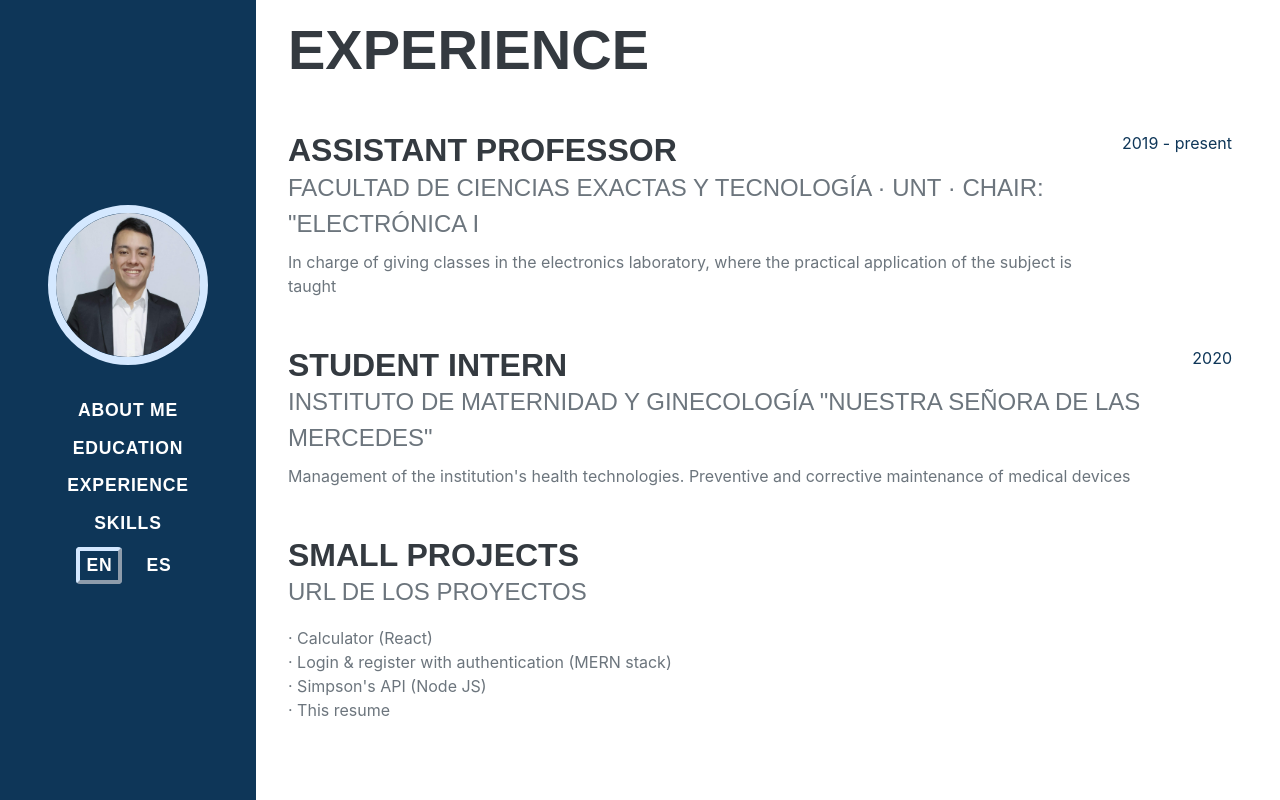
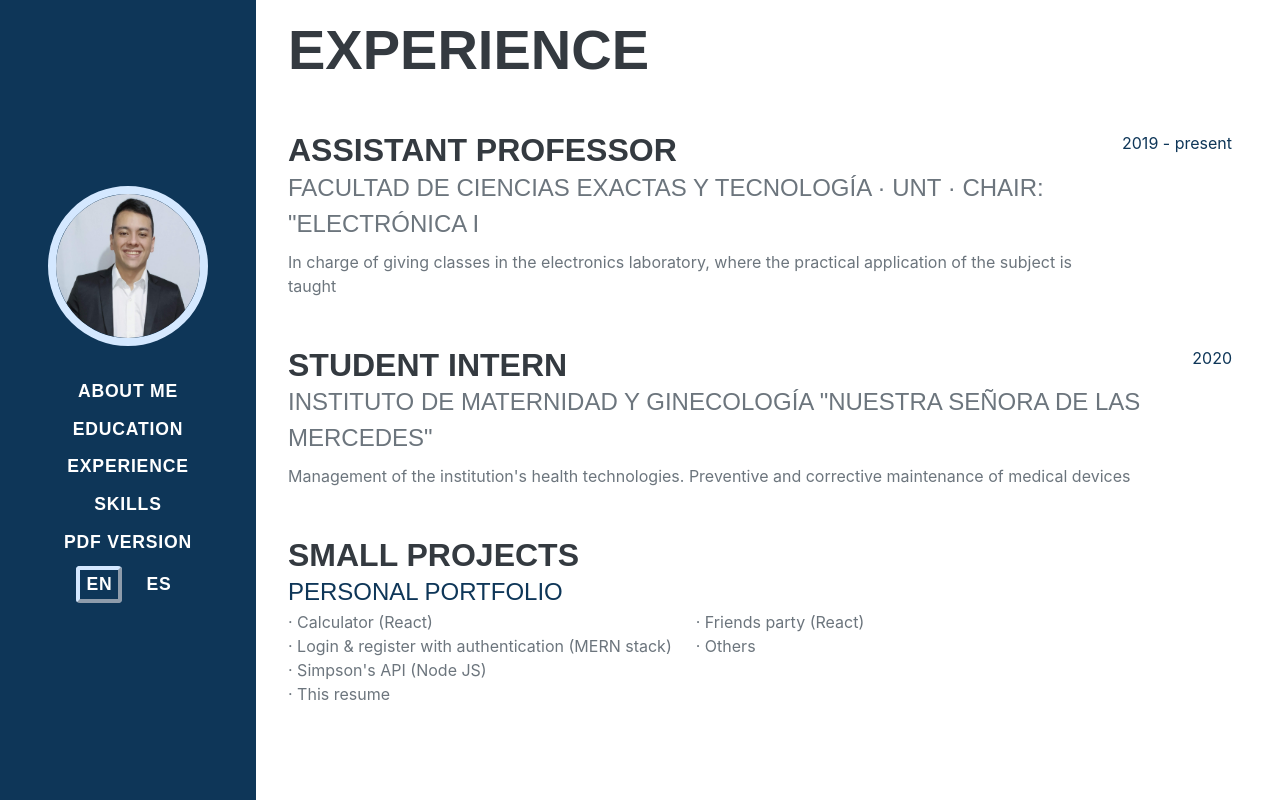
Before and after one commit to dfernandezfb/dfernandezfb.github.io, a React (Create React App) app: page /experience in a window 1280 px wide. Built offline with nearby package versions, Linux system fonts and the light colour scheme; a web font is replaced by a local one.

Commit message:
adding details

```diff
--- a/src/components/Menu/Menu.js
+++ b/src/components/Menu/Menu.js
@@ -48,6 +48,7 @@ const Menu = () => {
                     <Link to='/education' className='item'>Education</Link>
                     <Link to='/experience' className='item'>Experience</Link>
                     <Link to='/skills' className='item'>Skills</Link>
+                    <a href='https://drive.google.com/file/d/1lSRQtqdEeg31upvIo43UBf95wcVRP2zp/view?usp=sharing' className='item' target='_blank'>PDF version</a>
                 </>
                 :
                 <>
@@ -55,6 +56,7 @@ const Menu = () => {
                     <Link to='/education' className='item'>Educación</Link>
                     <Link to='/experience' className='item'>Experiencia</Link>
                     <Link to='/skills' className='item'>Habilidades</Link>
+                    <a href='https://drive.google.com/file/d/1GWigpphiRSaX4r5hwOVOg2eQtt109oew/view?usp=sharing' className='item' target='_blank'>Versión en PDF</a>
                 </>
                 }
                 <div className='d-inline'>
--- a/src/routes/Experience.js
+++ b/src/routes/Experience.js
@@ -1,5 +1,6 @@
 import {useContext} from 'react'
 import {LanguageContext} from './../context/LanguageContext'
+import './../styles/experience.css'
 
 const Experience = () => {
     const {language} = useContext(LanguageContext)
@@ -25,11 +26,19 @@ const Experience = () => {
                 <div className="d-flex flex-column flex-md-row justify-content-between mb-5">
                     <div className="flex-grow-1">
                         <h3 className="mb-0">{language==='en'?'Small projects':'Proyectos pequeños'}</h3>
-                        <div className="subheading mb-3">URL de los proyectos</div>
-                        <div>· {language==='en'?'Calculator (React)':'Calculadora (React)'}</div>
-                        <div>· {language==='en'?'Login & register with authentication (MERN stack)':'Registro e ingreso con autenticación (MERN stack)'}</div>
-                        <div>· Simpson's API (Node JS)</div>
-                        <div>· {language==='en'?'This resume':'Este resumén'}</div>
+                        <a href='#' target='_blank'className="subheading mb-3 portfolio">{language==='en'?'Personal Portfolio':'Portafolio personal'}</a>
+                        <div className='d-lg-flex'>
+                            <div className='mr-4'>
+                                <div>· {language==='en'?'Calculator (React)':'Calculadora (React)'}</div>
+                                <div>· {language==='en'?'Login & register with authentication (MERN stack)':'Registro e ingreso con autenticación (MERN stack)'}</div>
+                                <div>· Simpson's API (Node JS)</div>
+                                <div>· {language==='en'?'This resume':'Este resumén'}</div>
+                            </div>
+                            <div>
+                                <div>· {language==='en'?'Friends party (React)':'Juntada de amigos (React)'}</div>
+                                <div>· {language==='en'?'Others':'Otros'}</div>
+                            </div>
+                        </div>
                     </div>
                 </div>
             </div>
--- a/src/styles/education.css
+++ b/src/styles/education.css
@@ -18,7 +18,7 @@ h3{
     font-family: 'Saira Extra Condensed',sans-serif;
     font-weight: 700;
     font-size: 2rem;
-    color: #343a40;
+    color: #343a40 !important;
 }
 .text-primary{
     color:#0e3658 !important;
--- a/src/styles/experience.css
+++ b/src/styles/experience.css
@@ -0,0 +1,6 @@
+.portfolio{
+    color:#0e3658;
+}
+.portfolio:hover{
+    text-decoration: none;
+}
```
